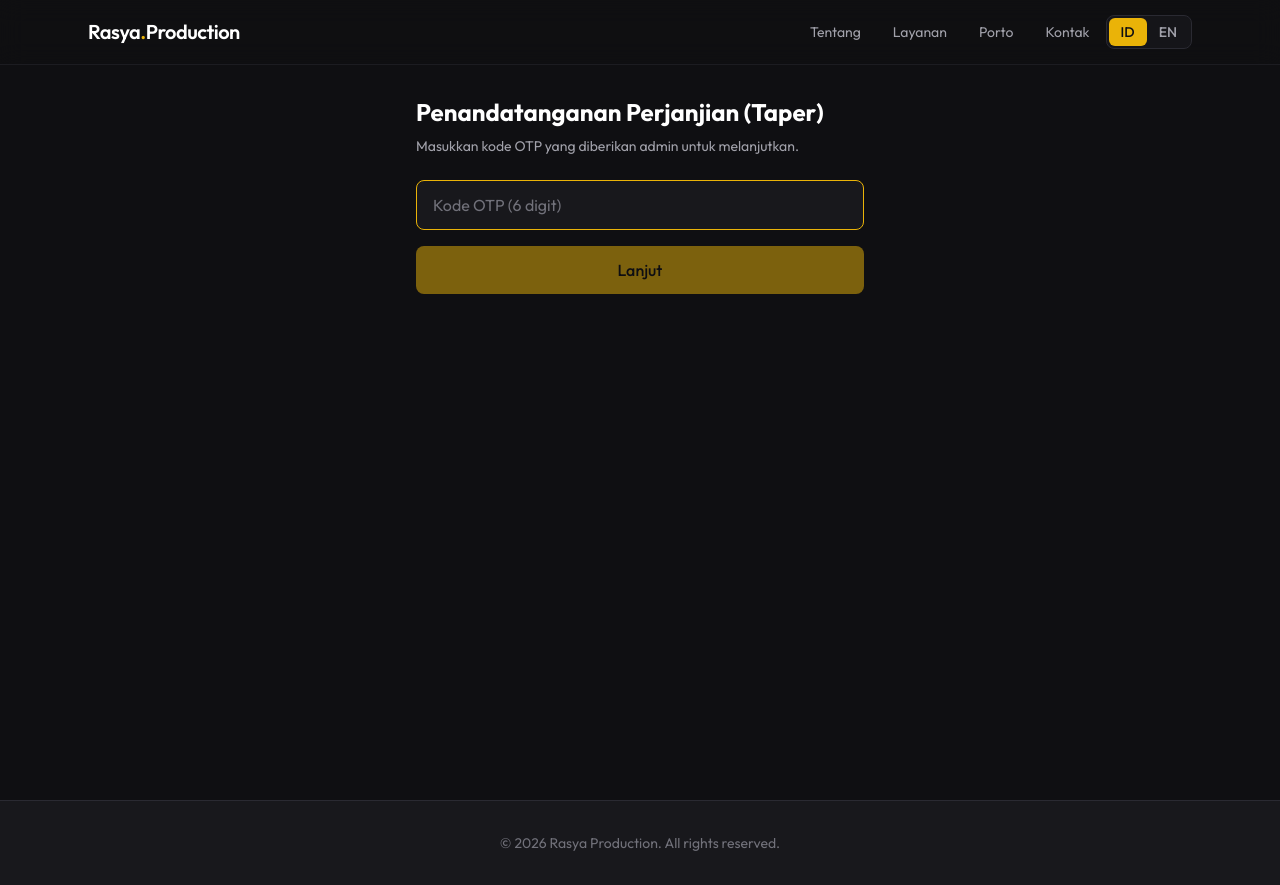
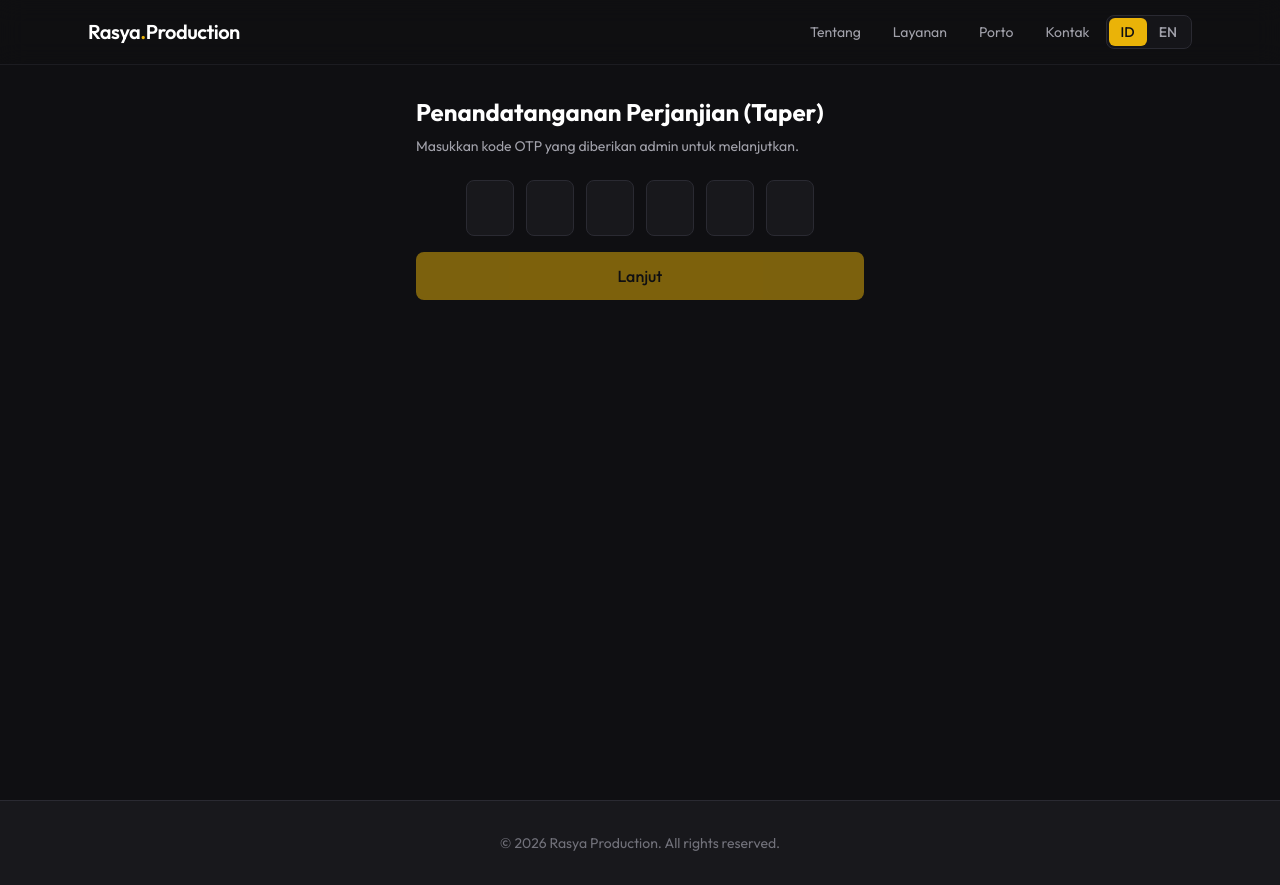
Before and after one commit to Rasyauqi2283/Rasya-Production, a Next.js app in the folder frontend/: page /taper in a window 1280 px wide. Built offline with nearby package versions, Linux system fonts and the light colour scheme; no server answers.

Commit message:
update rasya production versi 1.6 with section template

```diff
--- a/frontend/app/taper/page.tsx
+++ b/frontend/app/taper/page.tsx
@@ -1,14 +1,17 @@
 "use client";
 
-import { useState } from "react";
+import { useRef, useState } from "react";
 
 const API_URL = process.env.NEXT_PUBLIC_API_URL || "http://localhost:8080";
 
+const OTP_LENGTH = 6;
+
 export default function TaperPage() {
-  const [otp, setOtp] = useState("");
+  const [otp, setOtp] = useState<string[]>(Array(OTP_LENGTH).fill(""));
   const [token, setToken] = useState("");
   const [verifyError, setVerifyError] = useState("");
   const [verifyLoading, setVerifyLoading] = useState(false);
+  const inputRefs = useRef<(HTMLInputElement | null)[]>([]);
 
   const [pdfFile, setPdfFile] = useState<File | null>(null);
   const [signatureFile, setSignatureFile] = useState<File | null>(null);
@@ -21,10 +24,11 @@
     setVerifyError("");
     setVerifyLoading(true);
     try {
+      const otpString = otp.join("").trim();
       const res = await fetch(`${API_URL}/api/taper/verify`, {
         method: "POST",
         headers: { "Content-Type": "application/json" },
-        body: JSON.stringify({ otp: otp.trim() }),
+        body: JSON.stringify({ otp: otpString }),
       });
       const data = await res.json();
       if (data.ok && data.token) {
@@ -94,19 +98,51 @@
             Masukkan kode OTP yang diberikan admin untuk melanjutkan.
           </p>
           <form onSubmit={handleVerify} className="space-y-4">
-            <input
-              type="text"
-              value={otp}
-              onChange={(e) => setOtp(e.target.value)}
-              placeholder="Kode OTP (6 digit)"
-              maxLength={8}
-              className="w-full rounded-lg border border-rasya-border bg-rasya-surface px-4 py-3 text-white placeholder-zinc-500 focus:border-rasya-accent focus:outline-none"
-              autoFocus
-            />
+            <div className="flex justify-center gap-2 sm:gap-3">
+              {otp.map((digit, i) => (
+                <input
+                  key={i}
+                  ref={(el) => { inputRefs.current[i] = el; }}
+                  type="text"
+                  inputMode="numeric"
+                  autoComplete="one-time-code"
+                  maxLength={1}
+                  value={digit}
+                  onChange={(e) => {
+                    setVerifyError("");
+                    const v = e.target.value.replace(/\D/g, "");
+                    if (v.length > 1) {
+                      const digits = v.slice(0, OTP_LENGTH).split("");
+                      const next = [...otp];
+                      digits.forEach((d, j) => { if (i + j < OTP_LENGTH) next[i + j] = d; });
+                      setOtp(next);
+                      const idx = Math.min(i + digits.length, OTP_LENGTH - 1);
+                      inputRefs.current[idx]?.focus();
+                      return;
+                    }
+                    const next = [...otp];
+                    next[i] = v;
+                    setOtp(next);
+                    if (v && i < OTP_LENGTH - 1) inputRefs.current[i + 1]?.focus();
+                  }}
+                  onKeyDown={(e) => {
+                    if (e.key === "Backspace" && !otp[i] && i > 0) {
+                      setVerifyError("");
+                      const next = [...otp];
+                      next[i - 1] = "";
+                      setOtp(next);
+                      inputRefs.current[i - 1]?.focus();
+                    }
+                  }}
+                  className="w-11 h-12 sm:w-12 sm:h-14 text-center text-xl font-semibold rounded-lg border border-rasya-border bg-rasya-surface text-white focus:border-rasya-accent focus:outline-none focus:ring-2 focus:ring-rasya-accent/30"
+                  aria-label={`Digit OTP ${i + 1}`}
+                />
+              ))}
+            </div>
             {verifyError && <p className="text-sm text-red-400">{verifyError}</p>}
             <button
               type="submit"
-              disabled={verifyLoading || !otp.trim()}
+              disabled={verifyLoading || otp.join("").length !== OTP_LENGTH}
               className="w-full rounded-lg bg-rasya-accent px-4 py-3 font-medium text-rasya-dark hover:bg-rasya-accent/90 disabled:opacity-50"
             >
               {verifyLoading ? "Memverifikasi..." : "Lanjut"}
```
Also changed, not shown: 1 other file (tests, documents, lock files or other folders).
